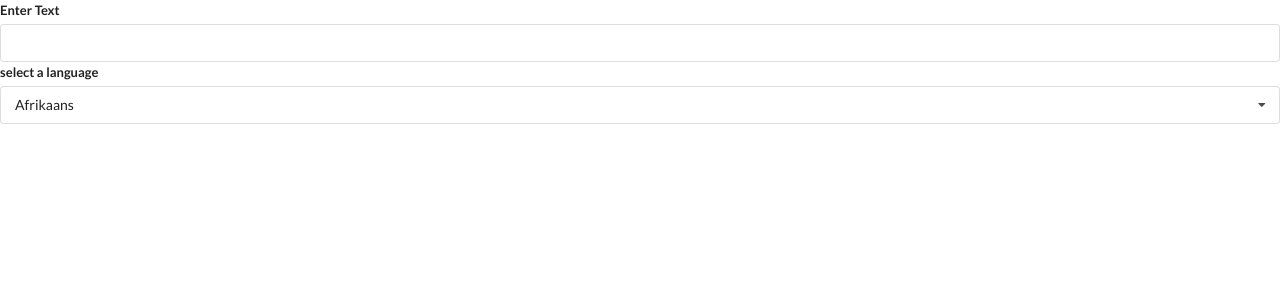
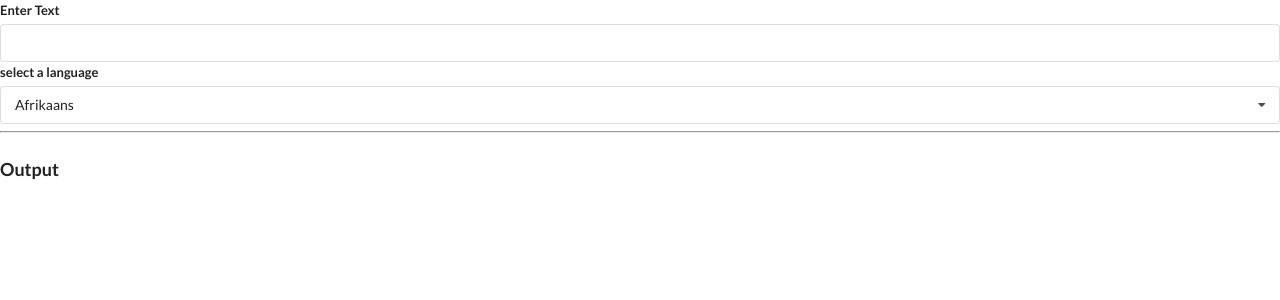
Before and after one commit to brian4548/widgets, a React (Create React App) app: page / in a window 1280 px wide. Shown: the top 300 px of the page. Built offline with nearby package versions, Linux system fonts and the light colour scheme.

Commit message:
added convert component for when language and text change

```diff
--- /dev/null
+++ b/src/Components/Convert.js
@@ -0,0 +1,17 @@
+import React, {useEffect, useState} from 'react'
+import axios from 'axios'
+// AIzaSyCHUCmpR7cT_yDFHC98CZJy2LTms-IwDlM
+
+const Convert = ({language, text}) => {
+
+    useEffect(() => {
+        console.log('lang or text change')
+    }, [language, text])
+
+    return(
+        <div />
+    )
+
+}
+
+export default Convert
--- a/src/Components/Translate.js
+++ b/src/Components/Translate.js
@@ -1,5 +1,6 @@
 import React, { useState } from "react";
 import Dropdown from "./Dropdown";
+import Convert from "./Convert";
 
 const options = [
   {
@@ -39,6 +40,9 @@ const Translate = () => {
         options={options}
         label="select a language"
       />
+      <hr />
+      <h3>Output</h3>
+      <Convert language={language} text={text}/>
     </div>
   );
 };
```
